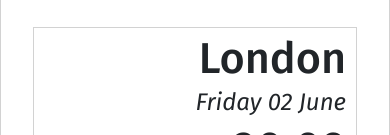
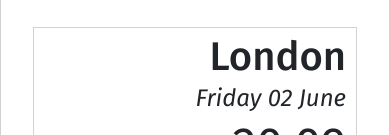
Before and after one commit to ellie-holt/weather-app, a plain HTML site: page index.html in a window 390 px wide. Shown: the part 336-471 px from the top of the page. Drawn offline with nearby package versions, Linux system fonts and the light colour scheme.

Commit message:
Updated font sizes

```diff
--- a/css/styles.css
+++ b/css/styles.css
@@ -68,8 +68,10 @@ img {
 }
 
 .city {
-  font-size: 3rem;
+  font-size: 2.7rem;
+  /* overflow: hidden;
   text-overflow: ellipsis;
+  white-space: nowrap; */
 }
 
 .date {
@@ -139,7 +141,7 @@ h4.day {
 
 @media screen and (max-width: 768px) {
   .city {
-    font-size: 2.7rem;
+    font-size: 2.5rem;
   }
   .date {
     font-size: 1.5rem;
```
